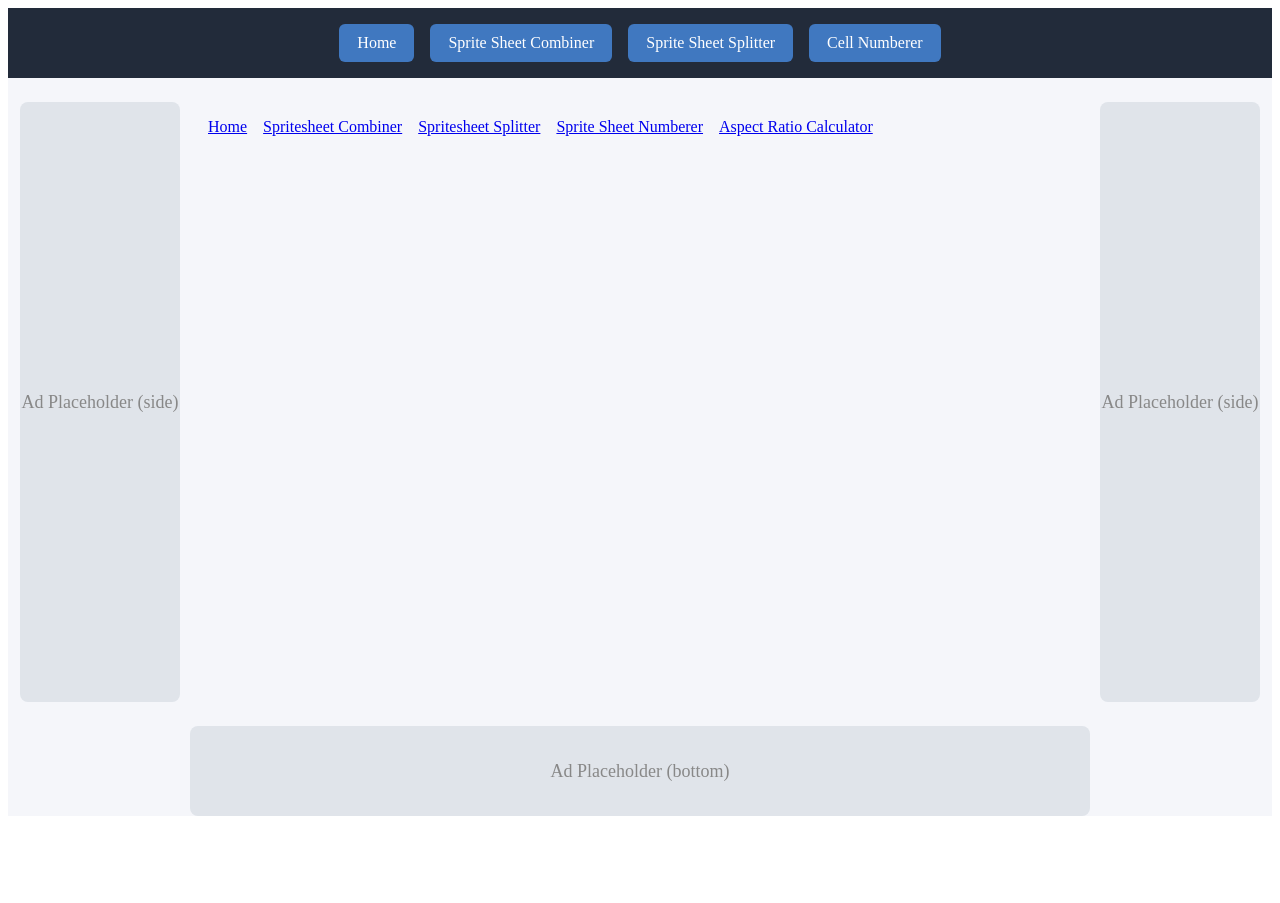
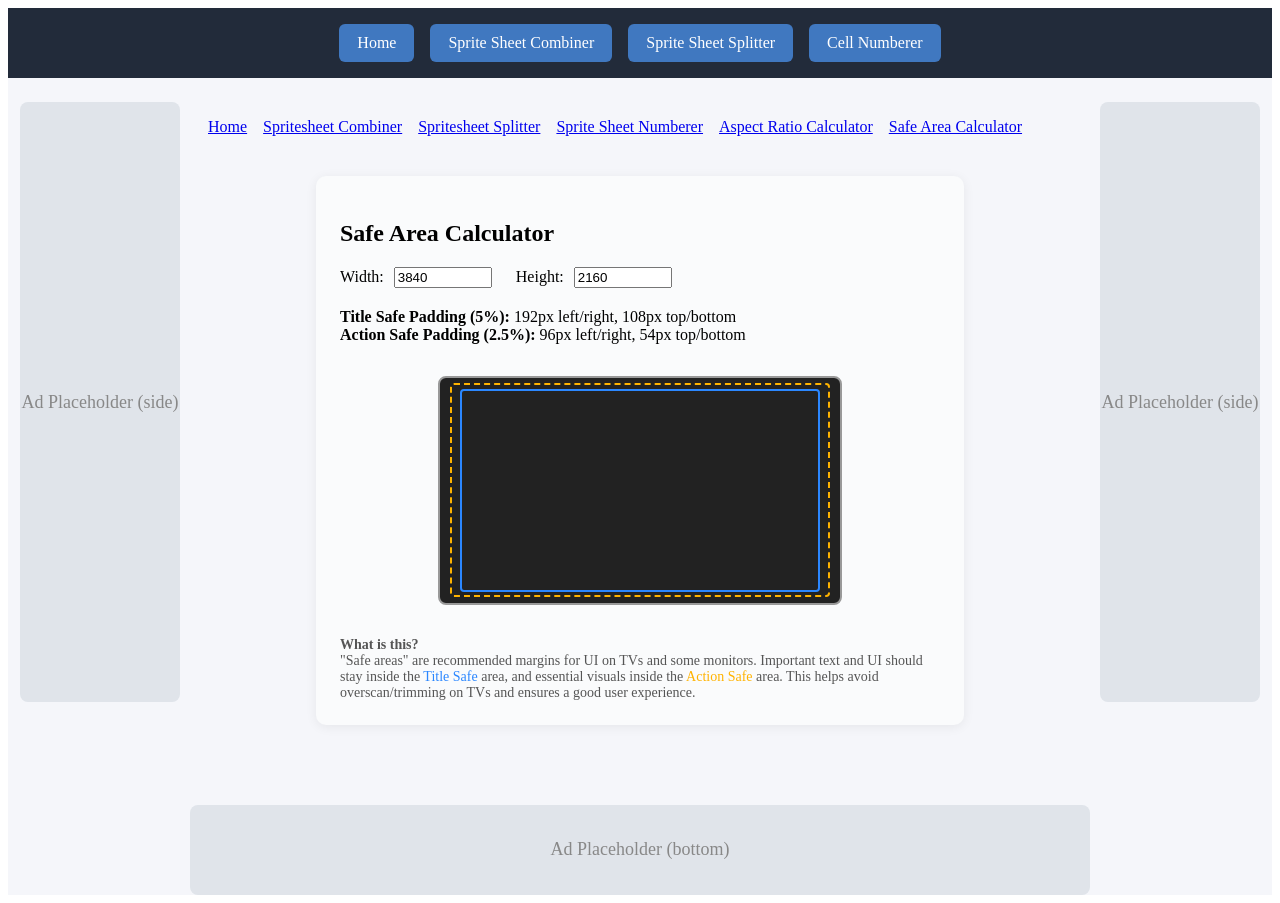
Before and after one commit to hrodrick/game-dev-tools, a React (Vite) app: page /safe-area-calculator in a window 1280 px wide. Before the commit the page ends 824 px from the top, so only its background shows below. Built offline with nearby package versions, Linux system fonts and the light colour scheme.

Commit message:
Created safe area calculator page

```diff
--- a/src/App.jsx
+++ b/src/App.jsx
@@ -4,6 +4,7 @@ import Home from './pages/Home';
 import SpriteSheetCombiner from "./pages/SpriteSheetCombiner/SpriteSheetCombiner";
 import SpriteSheetSplitter from "./pages/SpriteSheetSplitter/SpriteSheetSplitter";
 import AspectRatioCalculator from "./pages/AspectRatioCalculator/AspectRatioCalculator";
+import SafeAreaCalculator from "./pages/SafeAreaCalculator/SafeAreaCalculator";
 import SpriteSheetNumberer from './pages/SpriteSheetNumberer/SpriteSheetNumberer';
 import Header from './components/Header';
 import AdPlaceholder from './components/AdPlaceholder';
@@ -23,6 +24,7 @@ export default function App() {
             <Link to="/split" style={{ marginRight: 16 }}>Spritesheet Splitter</Link>
             <Link to="/cell-numberer" style={{ marginRight: 16 }}>Sprite Sheet Numberer</Link>
             <Link to="/aspect-ratio-calculator" style={{ marginRight: 16 }}>Aspect Ratio Calculator</Link>
+            <Link to="/safe-area-calculator" style={{ marginRight: 16 }}>Safe Area Calculator</Link>
           </nav>
           <Routes>
             <Route path="/" element={<Home />} />
@@ -30,6 +32,7 @@ export default function App() {
             <Route path="/split" element={<SpriteSheetSplitter />} />
             <Route path="/cell-numberer" element={<SpriteSheetNumberer />} />
             <Route path="/aspect-ratio-calculator" element={<AspectRatioCalculator />} />
+            <Route path="/safe-area-calculator" element={<SafeAreaCalculator />} />
           </Routes>
         </div>
         <div style={{ margin: '0 12px' }}>
--- /dev/null
+++ b/src/pages/SafeAreaCalculator/SafeAreaCalculator.jsx
@@ -0,0 +1,88 @@
+import React, { useState } from "react";
+
+function calculateSafePadding(width, height, percent) {
+  return {
+    left: Math.round(width * percent),
+    right: Math.round(width * percent),
+    top: Math.round(height * percent),
+    bottom: Math.round(height * percent),
+  };
+}
+
+export default function SafeAreaCalculator() {
+  const [width, setWidth] = useState(3840);
+  const [height, setHeight] = useState(2160);
+
+  const titleSafe = calculateSafePadding(width, height, 0.05);
+  const actionSafe = calculateSafePadding(width, height, 0.025);
+
+  // For the preview, scale down to fit a 400x225 box (16:9) or similar
+  const scale = Math.min(1, 400 / width, 225 / height);
+  const previewWidth = Math.round(width * scale);
+  const previewHeight = Math.round(height * scale);
+
+  const tSafe = {
+    left: titleSafe.left * scale,
+    right: titleSafe.right * scale,
+    top: titleSafe.top * scale,
+    bottom: titleSafe.bottom * scale,
+  };
+  const aSafe = {
+    left: actionSafe.left * scale,
+    right: actionSafe.right * scale,
+    top: actionSafe.top * scale,
+    bottom: actionSafe.bottom * scale,
+  };
+
+  return (
+    <div style={{ maxWidth: 600, margin: "40px auto", padding: 24, background: "#fafbfc", borderRadius: 10, boxShadow: "0 2px 12px #0001" }}>
+      <h2>Safe Area Calculator</h2>
+      <div style={{ marginBottom: 20 }}>
+        <label>
+          Width:
+          <input type="number" value={width} min={1} onChange={e => setWidth(Number(e.target.value))} style={{ width: 90, marginLeft: 10 }} />
+        </label>
+        <label style={{ marginLeft: 24 }}>
+          Height:
+          <input type="number" value={height} min={1} onChange={e => setHeight(Number(e.target.value))} style={{ width: 90, marginLeft: 10 }} />
+        </label>
+      </div>
+      <div style={{ marginBottom: 20 }}>
+        <b>Title Safe Padding (5%):</b> {titleSafe.left}px left/right, {titleSafe.top}px top/bottom<br />
+        <b>Action Safe Padding (2.5%):</b> {actionSafe.left}px left/right, {actionSafe.top}px top/bottom
+      </div>
+      <div style={{ margin: "32px 0", display: 'flex', justifyContent: 'center' }}>
+        <div style={{ position: 'relative', width: previewWidth, height: previewHeight, background: '#222', borderRadius: 8, overflow: 'hidden', border: '2px solid #999' }}>
+          {/* Title Safe Area */}
+          <div style={{
+            position: 'absolute',
+            left: tSafe.left,
+            top: tSafe.top,
+            width: previewWidth - tSafe.left - tSafe.right,
+            height: previewHeight - tSafe.top - tSafe.bottom,
+            border: '2px solid #2b87ff',
+            boxSizing: 'border-box',
+            pointerEvents: 'none',
+            borderRadius: 4,
+          }} />
+          {/* Action Safe Area */}
+          <div style={{
+            position: 'absolute',
+            left: aSafe.left,
+            top: aSafe.top,
+            width: previewWidth - aSafe.left - aSafe.right,
+            height: previewHeight - aSafe.top - aSafe.bottom,
+            border: '2px dashed #ffb300',
+            boxSizing: 'border-box',
+            pointerEvents: 'none',
+            borderRadius: 4,
+          }} />
+        </div>
+      </div>
+      <div style={{ fontSize: 14, color: '#555', marginTop: 12 }}>
+        <b>What is this?</b><br />
+        "Safe areas" are recommended margins for UI on TVs and some monitors. Important text and UI should stay inside the <span style={{ color: '#2b87ff' }}>Title Safe</span> area, and essential visuals inside the <span style={{ color: '#ffb300' }}>Action Safe</span> area. This helps avoid overscan/trimming on TVs and ensures a good user experience.
+      </div>
+    </div>
+  );
+}
```
